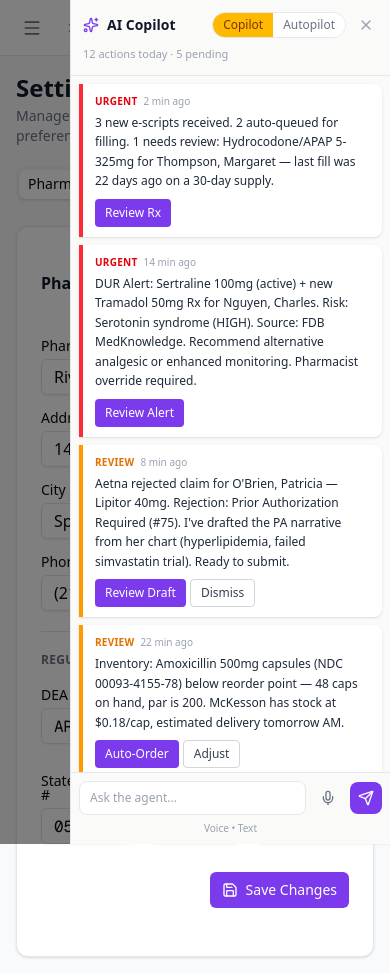
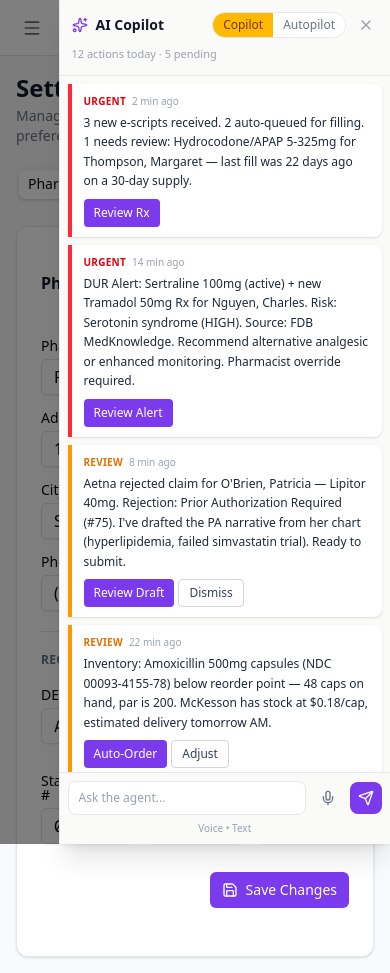
Before and after one commit to peterlobrutto/claude-obsidian-assistant, a Next.js app: page /settings in a window 390 px wide. Both pictures are taken after a click on the button 260 px from the left and 27 px from the top of the page. Built offline with nearby package versions, Linux system fonts and the light colour scheme.

Commit message:
Fix agent rail mobile drawer z-index and width

```diff
--- a/components/agent-rail.tsx
+++ b/components/agent-rail.tsx
@@ -97,20 +97,13 @@ export function AgentRail({ isOpen, onClose }: AgentRailProps) {
       {/* Mobile overlay backdrop */}
       {isOpen && (
         <div
-          className="fixed inset-0 z-40 bg-black/50 md:hidden"
+          className="fixed inset-0 z-[55] bg-black/50 md:hidden"
           onClick={onClose}
         />
       )}
 
-      {/* Rail panel */}
-      <aside
-        className={cn(
-          // Base
-          'flex flex-col bg-[#FAFAF9] border-r border-gray-200',
-          // Desktop: inline, always visible
-          'hidden md:flex w-72 shrink-0',
-        )}
-      >
+      {/* Desktop rail — inline, always visible */}
+      <aside className="hidden md:flex flex-col w-72 shrink-0 bg-[#FAFAF9] border-r border-gray-200">
         <AgentRailInner
           mode={mode}
           setMode={setMode}
@@ -123,10 +116,10 @@ export function AgentRail({ isOpen, onClose }: AgentRailProps) {
         />
       </aside>
 
-      {/* Mobile drawer from right */}
+      {/* Mobile drawer — slides in from the right */}
       <div
         className={cn(
-          'fixed inset-y-0 right-0 z-50 w-80 flex flex-col bg-[#FAFAF9] border-l border-gray-200 transition-transform duration-200 ease-in-out md:hidden',
+          'fixed inset-y-0 right-0 z-[60] w-[85vw] max-w-sm flex flex-col bg-[#FAFAF9] border-l border-gray-200 shadow-xl transition-transform duration-200 ease-in-out md:hidden',
           isOpen ? 'translate-x-0' : 'translate-x-full'
         )}
       >
```
